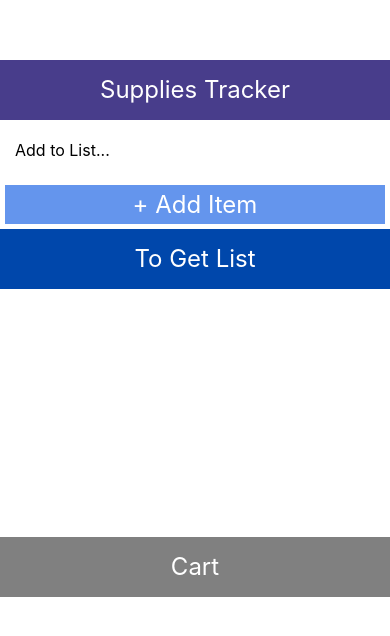
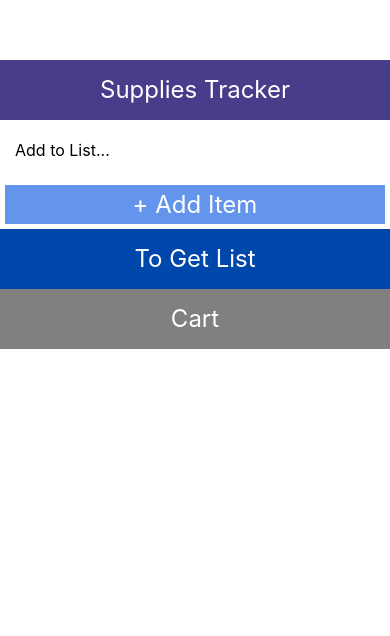
Before and after one commit to ak89mkii/shop-list-app, a React Native app: screen / in a window 390 px wide. Shown: the top 636 px of the page. Built offline with nearby package versions, Linux system fonts and the light colour scheme.

Commit message:
Added ScrollView.

```diff
--- a/App.js
+++ b/App.js
@@ -1,5 +1,5 @@
 import React, { useState } from 'react';
-import { FlatList, StyleSheet, Text, View } from 'react-native';
+import { FlatList, StyleSheet, ScrollView, View } from 'react-native';
 import Header from './components/Header';
 import AddItemHeader from './components/AddItemHeader';
 import CartItemHeader from './components/CartItemHeader';
@@ -32,9 +32,10 @@ const App = () => {
   }
 
   return (
-    <View style={styles.container}>
+    <ScrollView style={styles.container}>
       <Header />
       <AddItem addItem={addItem}/>
+      <View>
       <AddItemHeader />
       <FlatList
         data={items}
@@ -42,6 +43,8 @@ const App = () => {
           <List item={item} addToCart={addToCart} deleteItem={deleteItem}/>
         )}
       />
+      </View>
+      <View>
       <CartItemHeader />
       <FlatList
         data={carts}
@@ -49,7 +52,8 @@ const App = () => {
           <CartList item={item} deleteItem={deleteItem}/>
         )}
       />
-    </View>
+      </View>
+    </ScrollView>
   );
 }
 
```
Also changed, not shown: 1 other file (tests, documents, lock files or other folders).
